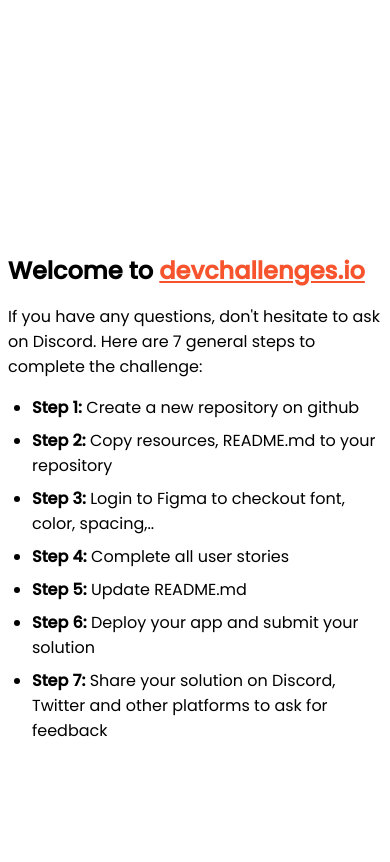
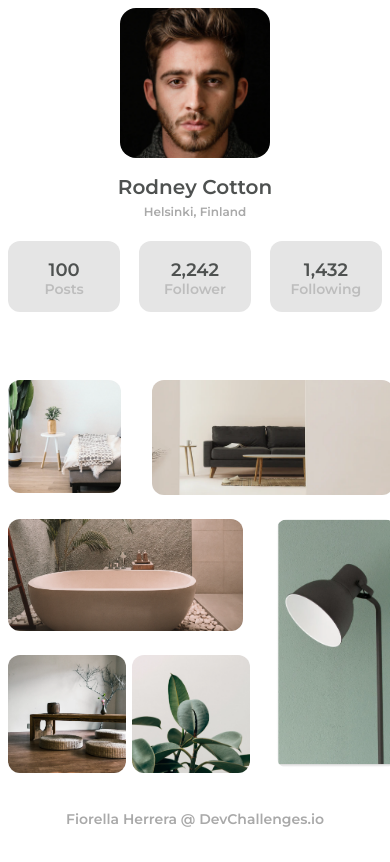
Before and after one commit to fio4/My-Gallery, a plain HTML site: page index.html in a window 390 px wide. Drawn offline with Linux system fonts and the light colour scheme.

Commit message:
terminado

```diff
--- a/index.html
+++ b/index.html
@@ -1,95 +1,79 @@
 <!DOCTYPE html>
 <html lang="en">
-  <head>
-    <meta charset="utf-8" />
-    <meta
-      name="viewport"
-      content="width=device-width, initial-scale=1,
-  maximum-scale=5"
-    />
+<head>
+  <meta charset="UTF-8">
+  <meta name="viewport" content="width=device-width, initial-scale=1.0">
+  <link rel="preconnect" href="https://fonts.gstatic.com">
+  <link href="https://fonts.googleapis.com/css2?family=Montserrat:wght@600&display=swap" rel="stylesheet">
+  <link rel="stylesheet" href="style.css">
+  <title>My Gallery</title>
+</head>
+<body>
+  <header>
+    <section>
+      <section class="content-img-header">
+        <div>
+            <img class="img-header" src="./profilePhoto.png">
+        </div>
 
-    <link rel="icon" href="devchallenges.png" />
+        <div class="text-header">
+          <p class="title-header">Rodney Cotton</p>
+          <p class="subtitle-header">Helsinki, Finland</p>
+        </div>
+      </section>
 
-    <link
-      rel="shortcut icon"
-      type="image/x-icon"
-      href="https://devchallenges.io/"
-    />
+      <section class="flex center-header">
+        <div class="bloques-header">
+          <p class="number-header">100</p>
+          <p class="letra-bloque-header">Posts</p>
+        </div>
+        <div class="bloques-header">
+          <p class="number-header">2,242</p>
+          <p class="letra-bloque-header">Follower</p>
+        </div>
+        <div class="bloques-header">
+          <p class="number-header">1,432</p>
+          <p class="letra-bloque-header">Following</p>
+        </div>
+      </section>
+    </section>
 
-    <link
-      href="https://fonts.googleapis.com/css2?family=Poppins:wght@400;500&display=swap"
-      rel="stylesheet"
-    />
+  </header>
 
-    <title>Devchallenges</title>
+  <main class="main">
+    <section class="content-bloque">
+      <section class="flex">
+        <div>
+          <img class="img-1" src="./photo1.png">
+        </div>
+        <div>
+          <img class="img-2" src="./photo2.png">
+        </div>
+      </section>
+      <section class="flex pt-20">
+          <div>
+            <div>
+              <img class="img-3" src="./photo3.png">
+            </div>
 
-    <style>
-      body {
-        font-family: "Poppins", sans-serif;
-      }
+                <div class="flex pt-20">
+                  <div>
+                    <img class="img-5" src="./photo6.png">
+                  </div>
+                  <div>
+                    <img class="img-6" src="./photo5.png">
+                  </div>
+                </div>
 
-      ul {
-        padding-left: 24px;
-      }
-
-      li {
-        margin-bottom: 8px;
-      }
-
-      .welcome {
-        max-width: 800px;
-        margin: 0 auto;
-      }
-
-      .welcome-text {
-        margin-top: 30vh;
-        font-weight: 500;
-      }
-
-      .welcome-text p {
-        font-size: 1rem;
-        font-weight: 400;
-      }
-
-      .welcome-text h1 {
-        font-size: 1.5rem;
-      }
-
-      .welcome-text a {
-        color: #f7542e;
-      }
-    </style>
-  </head>
-  <body>
-    <div class="welcome">
-      <div class="welcome-text">
-        <h1>
-          Welcome to
-          <a href="https://devchallenges.io/" target="_blank"
-            >devchallenges.io</a
-          >
-        </h1>
-
-        <p>
-          If you have any questions, don't hesitate to ask on Discord. Here are
-          7 general steps to complete the challenge:
-        </p>
-      </div>
-
-      <ul>
-        <li><b>Step 1:</b> Create a new repository on github</li>
-        <li><b>Step 2:</b> Copy resources, README.md to your repository</li>
-        <li>
-          <b>Step 3:</b> Login to Figma to checkout font, color, spacing,..
-        </li>
-        <li><b>Step 4:</b> Complete all user stories</li>
-        <li><b>Step 5:</b> Update README.md</li>
-        <li><b>Step 6:</b> Deploy your app and submit your solution</li>
-        <li>
-          <b>Step 7:</b> Share your solution on Discord, Twitter and other
-          platforms to ask for feedback
-        </li>
-      </ul>
-    </div>
-  </body>
+          </div>
+        <div class="content-bloque-3">
+          <img class="img-4" src="./photo4.png">
+        </div>
+      </section>
+    </section>
+  </main>
+  <footer>
+    <p class="footer">Fiorella Herrera @ DevChallenges.io</p>
+  </footer>
+</body>
 </html>
--- /dev/null
+++ b/style.css
@@ -0,0 +1,158 @@
+*{
+ box-sizing: border-box;
+}
+
+body{
+    min-width: 350px;
+}
+
+img{
+    max-width: 95%;
+}
+
+.center{
+    text-align: center;
+}
+
+.flex{
+    display: flex;
+}
+
+.content-img-header{
+    align-items: center;
+}
+
+.img-header{
+
+    width: 195px;
+    height: 195px;
+    border-radius: 16px;
+    margin-left: auto;
+    margin-right: auto;
+    display: flex;
+}
+
+.center-header{
+    margin-left: auto;
+    margin-right: auto;
+    max-width: 400px;
+    padding-bottom: 40px;
+    justify-content: space-between;
+}
+
+.text-header{
+    padding-top: 15px;
+    padding-bottom: 20px;
+    text-align: center;
+}
+
+.title-header{
+    font-family: 'Montserrat';
+    font-style: normal;
+    font-weight: 600;
+    font-size: 24px;
+    line-height: 29px;
+    color: #4E5150;
+    margin: 0 auto;
+}
+
+.subtitle-header{
+    font-family: 'Montserrat';
+    font-style: normal;
+    font-weight: 600;
+    font-size: 14px;
+    line-height: 17px;
+    color: #A9A9A9;
+    margin: 10px;
+}
+
+.number-header{
+    font-family: 'Montserrat';
+    font-style: normal;
+    font-weight: 600;
+    font-size: 18px;
+    line-height: 22px;
+    color: #4E5150;
+    margin-bottom: 0;
+}
+
+.letra-bloque-header{
+    font-family: 'Montserrat';
+    font-style: normal;
+    font-weight: 600;
+    font-size: 14px;
+    line-height: 17px;
+    color: #BDBDBD;
+    margin-top: 0;
+}
+
+.bloques-header{
+    width: 30%;
+    background: #E5E5E5;
+    border-radius: 12px;
+    text-align: center;
+}
+
+.bloque-ancho{
+    max-width: 1100px;
+}
+
+.img-2{
+
+    margin-left: 25px;
+}
+
+.bloque-2{
+    padding-top: 30px;
+}
+
+.content-bloque {
+    max-width: 1200px;
+    padding-top: 28px;
+    margin-left: auto;
+    margin-right: auto;
+}
+
+.content-bloque-3{
+    max-width: 400px;
+}
+
+.img-4{
+
+    margin-left: 20px;
+}
+
+.pt-20{
+    padding-top: 20px;
+}
+
+.footer{
+    font-family: 'Montserrat';
+    text-align: center;
+    font-style: normal;
+    font-weight: 600;
+    font-size: 14px;
+    line-height: 17px;
+    color: #A9A9A9;
+    padding: 20px 0;
+}
+
+.main img{
+    border-radius: 12px;
+}
+
+@media (max-width: 600px) {
+    .img-header{
+        width: 150px;
+        height: 150px;
+    }
+
+    .title-header{
+        font-size: 20px;
+    }
+
+    .subtitle-header{
+        font-size: 12px;
+        margin: 1px;
+    }
+}
```
Also changed, not shown: pasos.html (+95 -0 lines), 1 other file.
